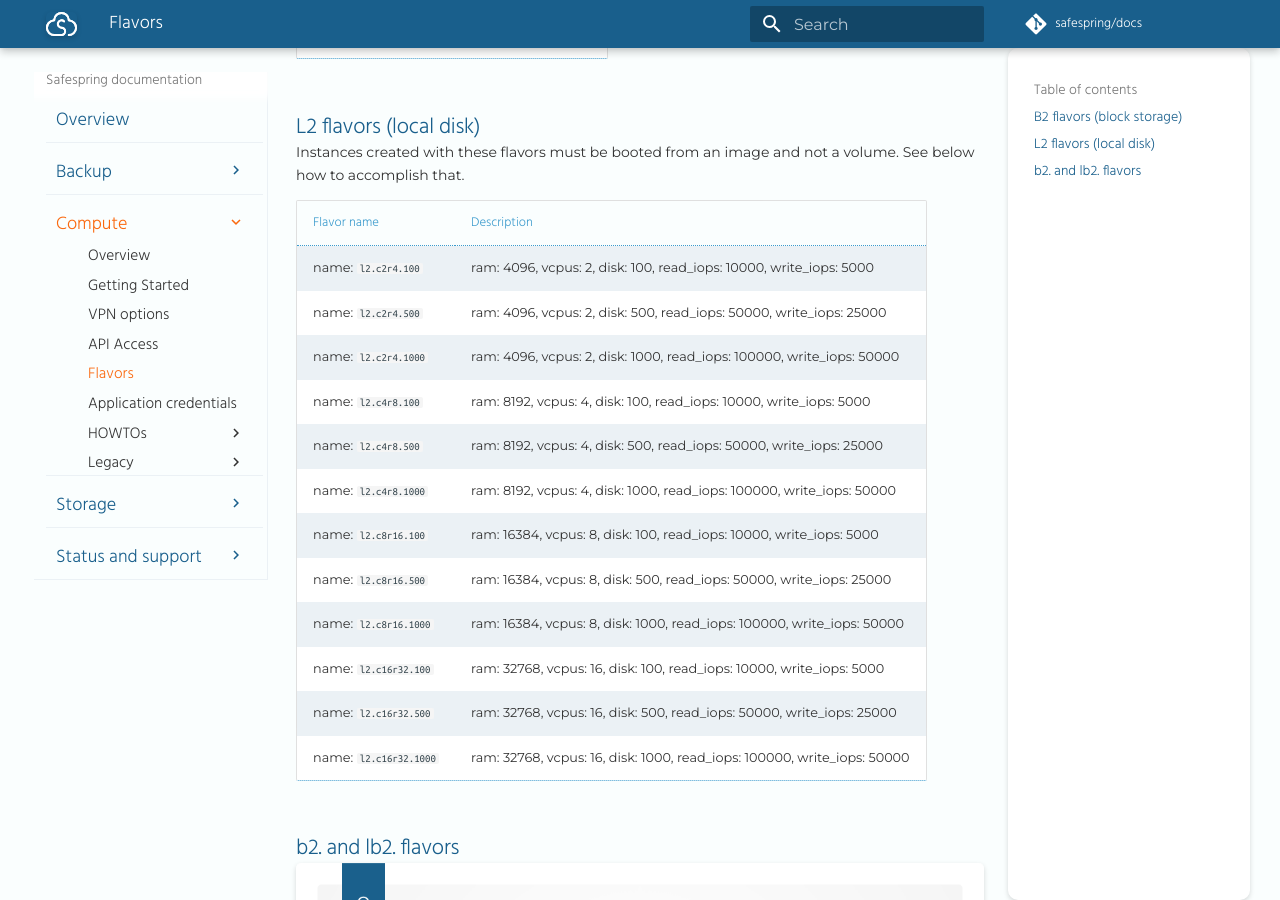
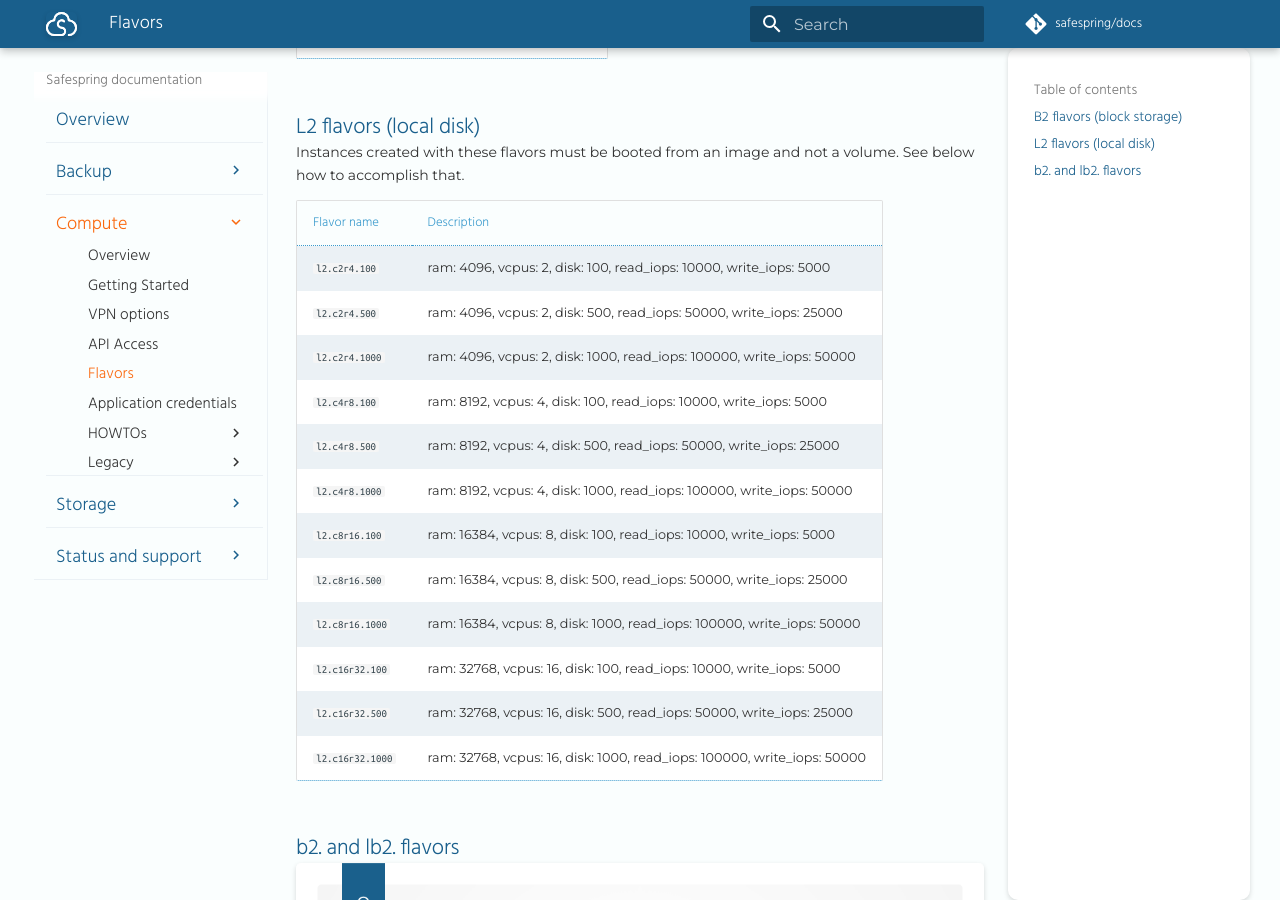
Before and after one commit to safespring/docs, an MkDocs documentation site: the page built from content/new/flavors.md, in a window 1280 px wide and 900 px high, scrolled down 797 px. Built offline with MkDocs 1.6.1 and Material for MkDocs 9.7.7, drawn with Linux system fonts in a browser that asks for light colours; a script that is not in the unit is left out; comment, search, counter and statistics services are not loaded; old or Windows-style settings are respelled for this version of MkDocs.

Commit message:
Better formatting in l2-table

```diff
--- a/content/new/flavors.md
+++ b/content/new/flavors.md
@@ -24,18 +24,18 @@ Instances created with these flavors must be booted from an image and not a volu
 
 | Flavor name    | Description                                                                  |
 | -------------- | ---------------------------------------------------------------------------- |
-| name: `l2.c2r4.100`| ram: 4096, vcpus: 2, disk: 100, read_iops: 10000, write_iops: 5000 |
-| name: `l2.c2r4.500`| ram: 4096, vcpus: 2, disk: 500, read_iops: 50000, write_iops: 25000 |
-| name: `l2.c2r4.1000`| ram: 4096, vcpus: 2, disk: 1000, read_iops: 100000, write_iops: 50000 |
-| name: `l2.c4r8.100`| ram: 8192, vcpus: 4, disk: 100, read_iops: 10000, write_iops: 5000 |
-| name: `l2.c4r8.500`| ram: 8192, vcpus: 4, disk: 500, read_iops: 50000, write_iops: 25000 |
-| name: `l2.c4r8.1000`| ram: 8192, vcpus: 4, disk: 1000, read_iops: 100000, write_iops: 50000 |
-| name: `l2.c8r16.100`| ram: 16384, vcpus: 8, disk: 100, read_iops: 10000, write_iops: 5000 |
-| name: `l2.c8r16.500`| ram: 16384, vcpus: 8, disk: 500, read_iops: 50000, write_iops: 25000 |
-| name: `l2.c8r16.1000`| ram: 16384, vcpus: 8, disk: 1000, read_iops: 100000, write_iops: 50000 |
-| name: `l2.c16r32.100`| ram: 32768, vcpus: 16, disk: 100, read_iops: 10000, write_iops: 5000 |
-| name: `l2.c16r32.500`| ram: 32768, vcpus: 16, disk: 500, read_iops: 50000, write_iops: 25000 |
-| name: `l2.c16r32.1000`| ram: 32768, vcpus: 16, disk: 1000, read_iops: 100000, write_iops: 50000 |
+| `l2.c2r4.100`| ram: 4096, vcpus: 2, disk: 100, read_iops: 10000, write_iops: 5000 |
+| `l2.c2r4.500`| ram: 4096, vcpus: 2, disk: 500, read_iops: 50000, write_iops: 25000 |
+| `l2.c2r4.1000`| ram: 4096, vcpus: 2, disk: 1000, read_iops: 100000, write_iops: 50000 |
+| `l2.c4r8.100`| ram: 8192, vcpus: 4, disk: 100, read_iops: 10000, write_iops: 5000 |
+| `l2.c4r8.500`| ram: 8192, vcpus: 4, disk: 500, read_iops: 50000, write_iops: 25000 |
+| `l2.c4r8.1000`| ram: 8192, vcpus: 4, disk: 1000, read_iops: 100000, write_iops: 50000 |
+| `l2.c8r16.100`| ram: 16384, vcpus: 8, disk: 100, read_iops: 10000, write_iops: 5000 |
+| `l2.c8r16.500`| ram: 16384, vcpus: 8, disk: 500, read_iops: 50000, write_iops: 25000 |
+| `l2.c8r16.1000`| ram: 16384, vcpus: 8, disk: 1000, read_iops: 100000, write_iops: 50000 |
+| `l2.c16r32.100`| ram: 32768, vcpus: 16, disk: 100, read_iops: 10000, write_iops: 5000 |
+| `l2.c16r32.500`| ram: 32768, vcpus: 16, disk: 500, read_iops: 50000, write_iops: 25000 |
+| `l2.c16r32.1000`| ram: 32768, vcpus: 16, disk: 1000, read_iops: 100000, write_iops: 50000 |
 
 ## b2. and lb2. flavors
 ![image](../images/np-storage-types.png)
```
